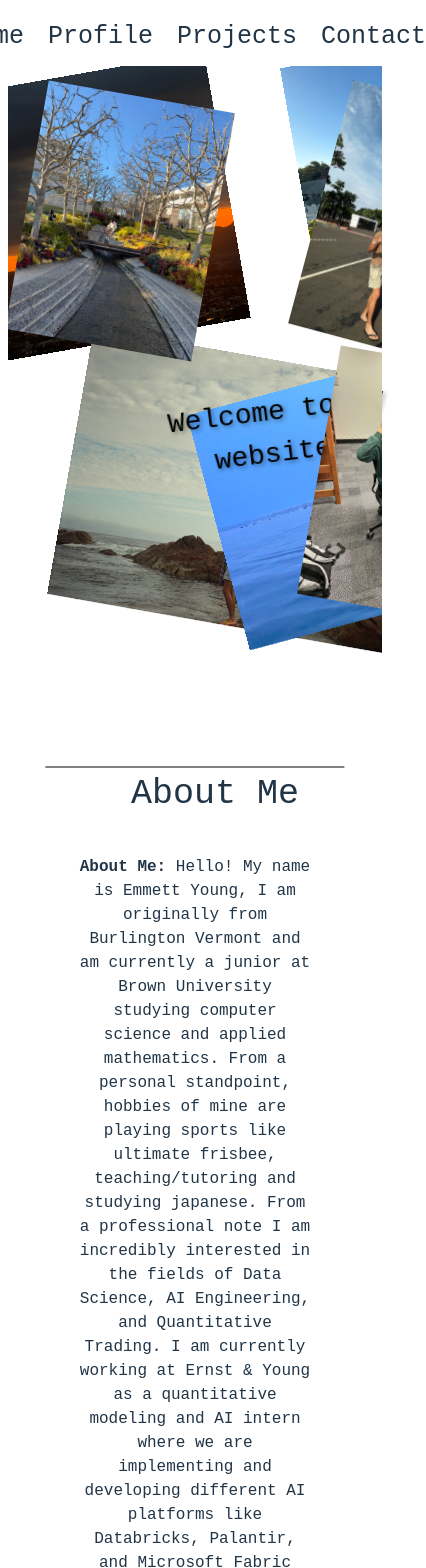
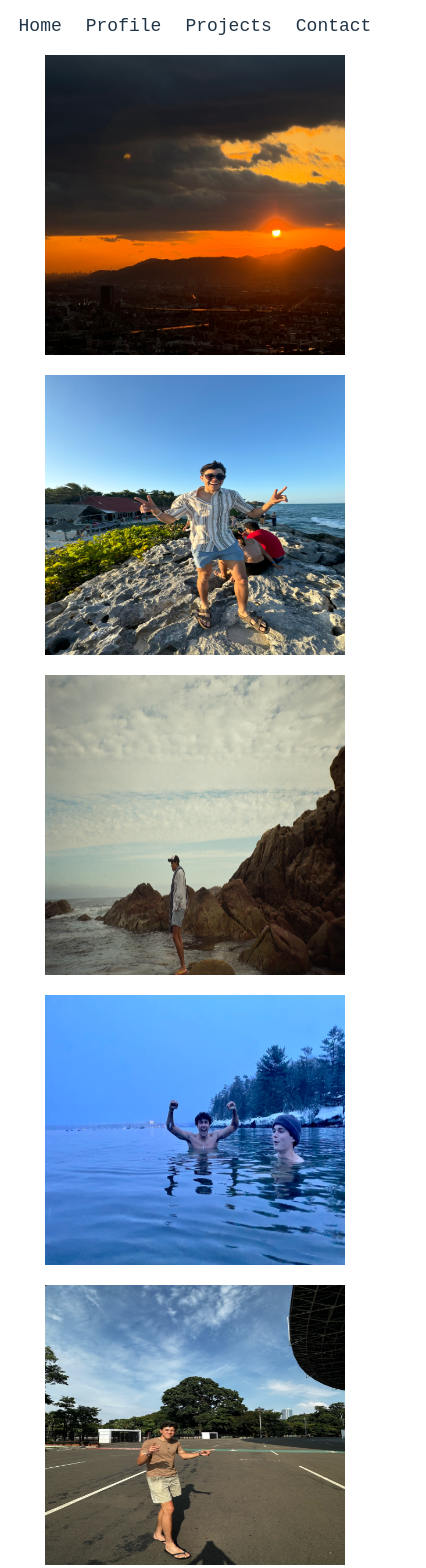
Before and after one commit to emmettyoung/website, a React (Vite) app in the folder frontend/: page / in a window 390 px wide. Shown: the top 1568 px of the page, 426 px wide, since content can reach past the window. Built offline with nearby package versions, Linux system fonts and the light colour scheme.

Commit message:
feat: implementing phone usage

```diff
--- a/frontend/src/styles/main.css
+++ b/frontend/src/styles/main.css
@@ -209,3 +209,81 @@ position: absolute;
   z-index: 20;
   top: 15px;
 }
+
+@media (max-width: 600px) {
+  /* Sidebar stack vertically & smaller font */
+  .sidebar {
+    flex-direction: column;
+    gap: 1rem;
+    padding: 5px 10px;
+    justify-content: flex-start;
+  }
+
+  .sidebar-box {
+    font-size: 18px;
+  }
+
+  /* Containers full width and centered */
+  .profile-container,
+  .project-container,
+  .contact-container {
+    max-width: 95%;
+    margin-bottom: 50px;
+    left: 0;
+    transform: none;
+    padding: 0 10px;
+  }
+
+  /* Smaller headers */
+  .profile-header,
+  .project-header {
+    font-size: 24px;
+    margin-top: 50px;
+  }
+
+  /* Content container scrolling adjustments */
+  .content-container {
+    height: auto;
+    overflow-y: visible;
+    scroll-snap-type: none;
+  }
+
+  /* Sections resize */
+  .section {
+    height: auto;
+    padding: 20px 10px;
+  }
+
+  /* Image container stacked */
+  .image-container {
+    flex-direction: column;
+    padding-bottom: 50px;
+    align-items: center;
+  }
+
+  /* Reset image positioning, scale down and remove animation */
+  .sunset-image,
+  .tulum-image,
+  .overlay-australia,
+  .overlay-lake,
+  .jakarta,
+  .icy,
+  .LA {
+    position: static !important;
+    opacity: 1 !important;
+    animation: none !important;
+    width: 80vw;
+    max-width: 300px;
+    margin: 10px 0;
+    transform: none !important;
+  }
+
+  /* Homepage text reposition */
+  .homepage-text {
+    position: static;
+    transform: none;
+    font-size: 20px;
+    text-align: center;
+    margin: 20px 0;
+  }
+}
```
